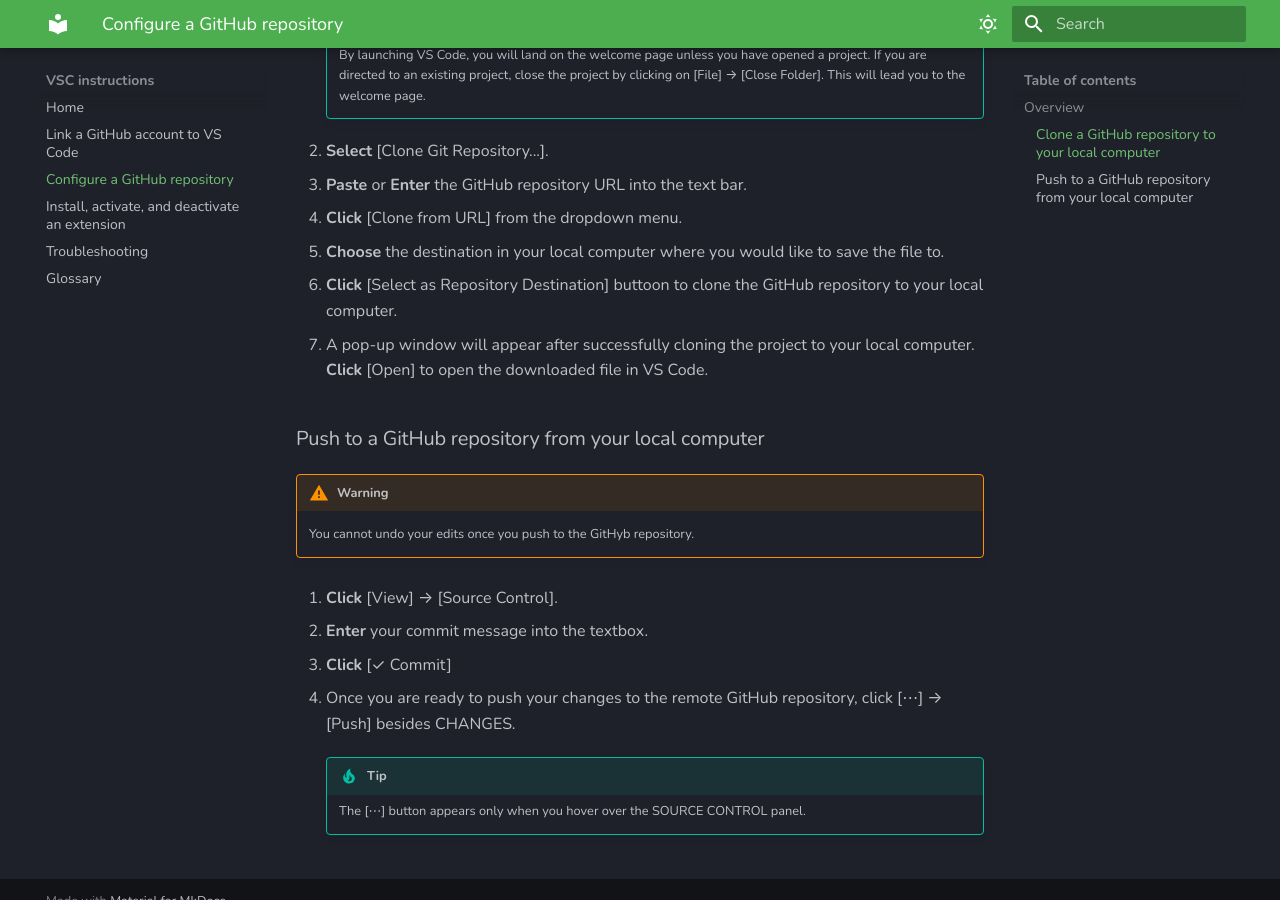
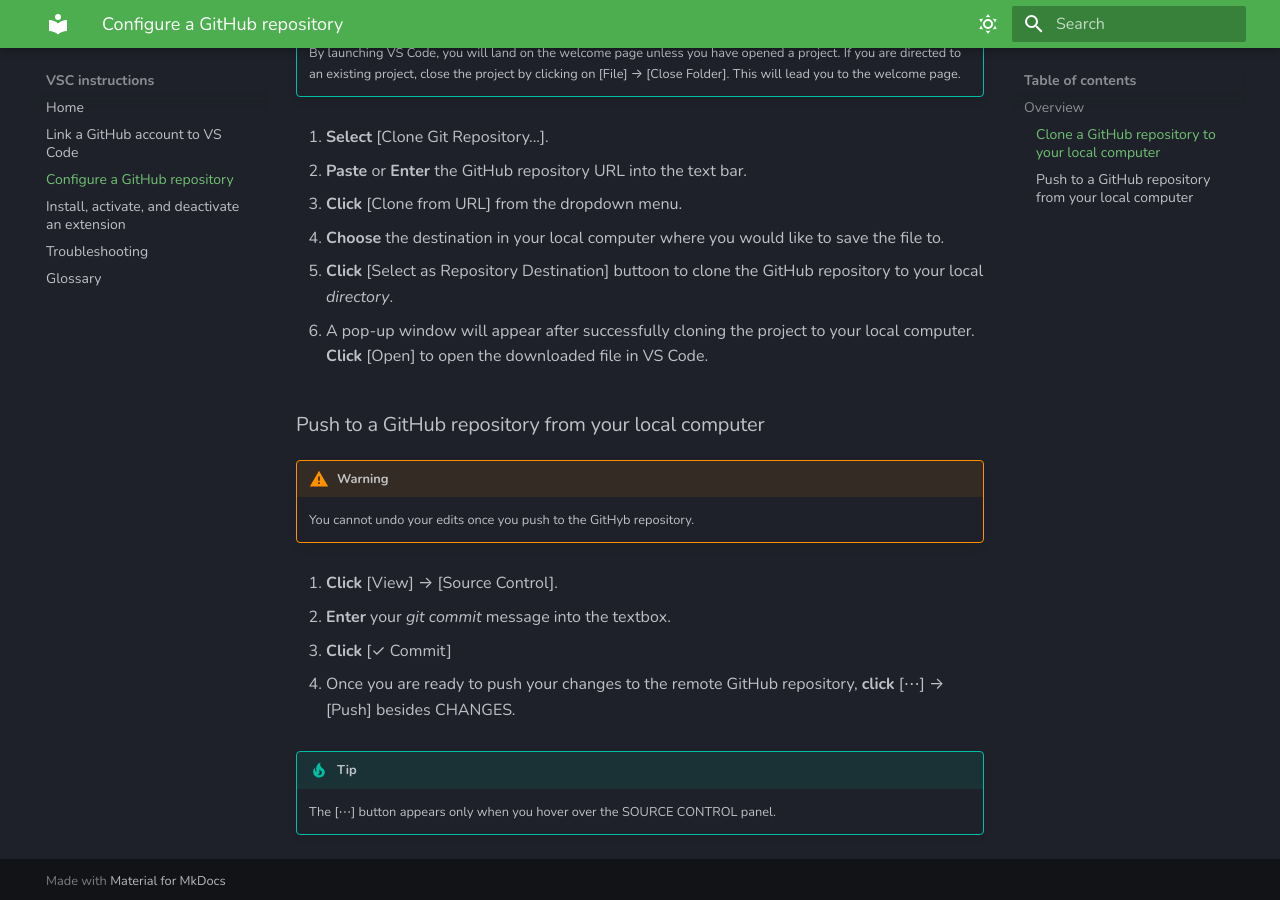
Before and after one commit to DJANG2024/MKDocsMaterial, an MkDocs documentation site: the page built from docs/task2.md, in a window 1280 px wide and 900 px high, scrolled down 588 px. Built offline with MkDocs 1.6.1 and Material for MkDocs 9.7.7, drawn with Linux system fonts in a browser that asks for light colours.

Commit message:
Edit content on task2.md

```diff
--- a/docs/task2.md
+++ b/docs/task2.md
@@ -13,8 +13,8 @@
 
 1. <b>Launch</b> Visual Studio Code.
 
-    !!! tip "Tip"
-        By launching VS Code, you will land on the welcome page unless you have opened a project. If you are directed to an existing project, close the project by clicking on [File] → [Close Folder]. This will lead you to the welcome page.
+!!! tip "Tip"
+    By launching VS Code, you will land on the welcome page unless you have opened a project. If you are directed to an existing project, close the project by clicking on [File] → [Close Folder]. This will lead you to the welcome page.
 
 2. <b>Select</b> [Clone Git Repository...].
 
@@ -24,7 +24,7 @@
 
 5. <b>Choose</b> the destination in your local computer where you would like to save the file to.
 
-6. <b>Click</b> [Select as Repository Destination] buttoon to clone the GitHub repository to your local computer.
+6. <b>Click</b> [Select as Repository Destination] buttoon to clone the GitHub repository to your local <i>directory</i>.
 
 7. A pop-up window will appear after successfully cloning the project to your local computer. <b>Click</b> [Open] to open the downloaded file in VS Code.
 
@@ -36,11 +36,11 @@
 
 1. <b>Click</b> [View] → [Source Control].
 
-2. <b>Enter</b> your commit message into the textbox.
+2. <b>Enter</b> your <i>git commit</i> message into the textbox.
 
 3. <b>Click</b> [✓ Commit]
 
-4. Once you are ready to push your changes to the remote GitHub repository, click [⋯] → [Push] besides CHANGES.
+4. Once you are ready to push your changes to the remote GitHub repository, <b>click</b> [⋯] → [Push] besides CHANGES.
 
-    !!! tip "Tip"
-        The [⋯] button appears only when you hover over the SOURCE CONTROL panel.
+!!! tip "Tip"
+    The [⋯] button appears only when you hover over the SOURCE CONTROL panel.
```
